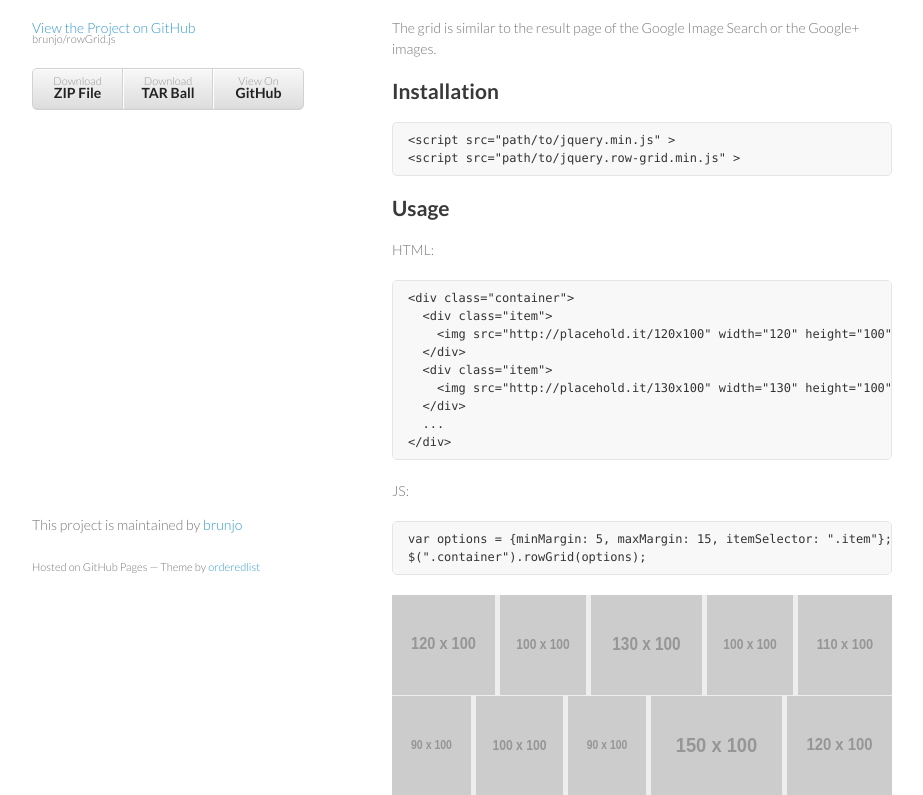
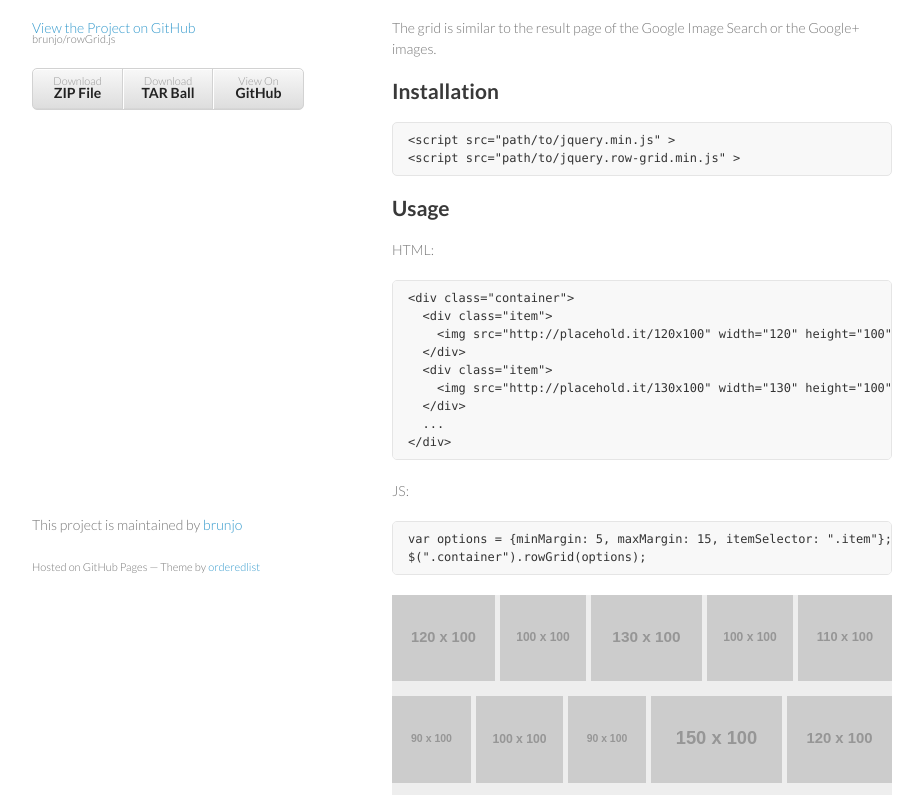
Before and after one commit to brunjo/rowGrid.js, a plain HTML site: page index.html in a window 1280 px wide. Shown: the part 154-949 px from the top of the page, without its empty margins (178-1101 px from the left). Drawn offline with nearby package versions, Linux system fonts and the light colour scheme; placeholder pictures from the web are drawn by us.

Commit message:
Update index.html

```diff
--- a/index.html
+++ b/index.html
@@ -31,6 +31,7 @@
       }
       .item img {
         max-width: 100%;
+        max-height: 100%;
         vertical-align: bottom
       }
       .firstItem {
```
